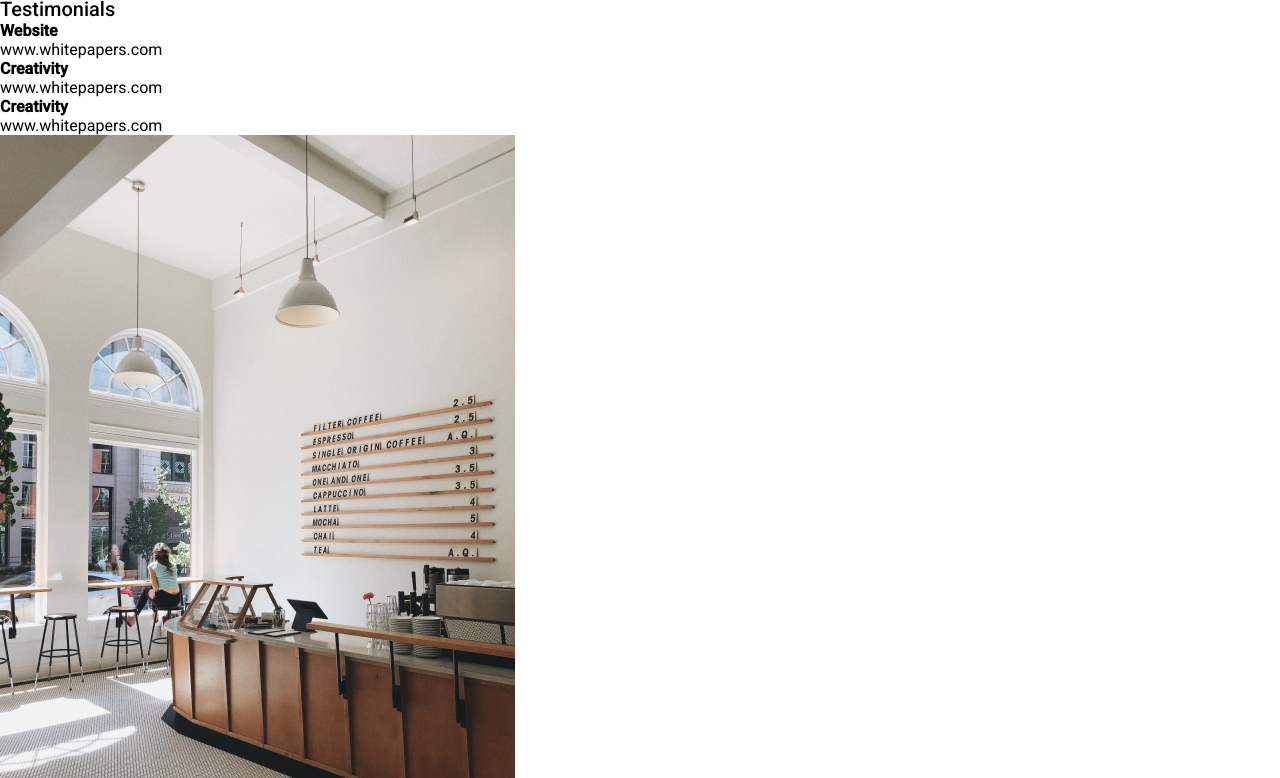
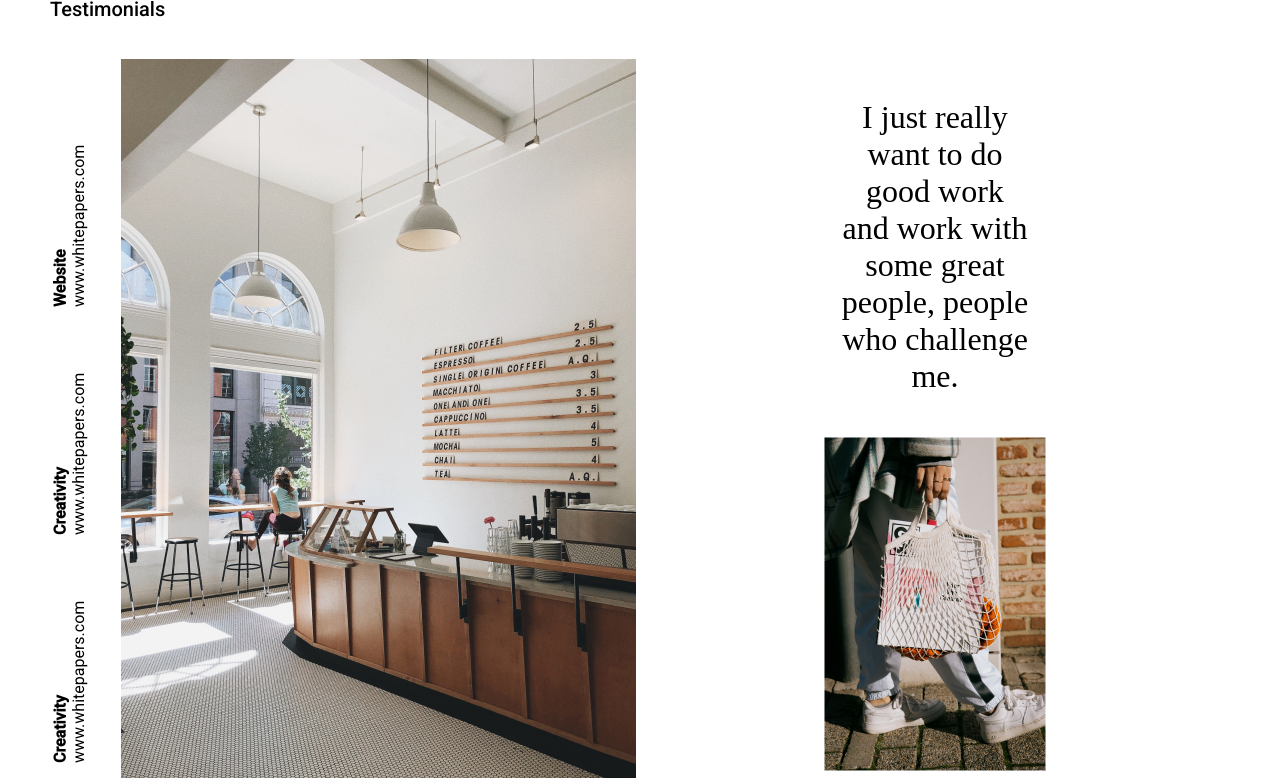
Before and after one commit to Bifka/otus-css-Zelenina, a plain HTML site: page index.html in a window 1280 px wide. Shown: the part 3367-4145 px from the top of the page. Drawn offline with nearby package versions, Linux system fonts and the light colour scheme; a web font is replaced by a local one.

Commit message:
add testimonials section

```diff
--- a/index.html
+++ b/index.html
@@ -76,16 +76,24 @@
     </section>
 
     <!-- Блок testimonials -->
-    <section>
+    <section class="wrapper-testimonials">
+
         <h2 id="section-testimonials" class=" titles">Testimonials</h2>
-        <p><strong>Website</strong><br>
-            www.whitepapers.com</p>
-        <p><strong>Creativity</strong><br>
-            www.whitepapers.com</p>
-        <p><strong>Creativity</strong><br>
-            www.whitepapers.com</p>
+
+        <div class="testimonials-block">
+            <div class="testimonials-links">
+                <a href="" class="testimonials-link"><strong>Website</strong><br>
+                    www.whitepapers.com</a>
+                <a href="" class="testimonials-link"><strong>Creativity</strong><br>
+                    www.whitepapers.com</a>
+                <a href="" class="testimonials-link"><strong>Creativity</strong><br>
+                    www.whitepapers.com</a>
+            </div>
+
             <img src="./images/testimonials.png" alt="/">
-        <p class="text-block4">I just really <br>
+
+            <div class="testimonials-purpose">
+                <p class="text-testimonials">I just really <br>
                     want to do <br>
                     good work<br>
                     and work with <br>
@@ -94,6 +102,8 @@
                     who challenge <br>
                     me.</p>
                 <img src="./images/testimonials-2.png" alt="/">
+            </div>
+        </div>
     </section>
 
     <!-- Блок strong-points -->
--- a/styles/style.css
+++ b/styles/style.css
@@ -43,10 +43,18 @@ blockquote{
     font-weight: 400;
 }
 
-.text-block4{
+.text-testimonials{
     font-family: 'Bitter Regular', serif;
     font-size: 32px;
     font-weight: 400;
+    text-align: center;
+    margin-bottom: 42px;
+}
+
+.testimonials-link{
+  font-family: 'Roboto', sans-serif;
+  font-size: 16px;
+  font-weight: 400;
 }
 
 .text-block5{
@@ -211,3 +219,41 @@ blockquote{
 }
 
 /* Окончание стилей блока biography */
+
+/* Стили блока testimonials */
+
+.wrapper-testimonials{
+  max-width: 1180px;
+  margin: 0 auto;
+}
+
+.testimonials-block{
+  display: grid;
+  grid-template-columns: 6% 44% 50%;
+}
+
+#section-testimonials{
+  margin-bottom: 38px;
+}
+
+.testimonials-links{
+  display: flex;
+  flex-flow: row wrap;
+  align-content: flex-end;
+  margin-bottom: 15px;
+  gap: 190px;
+}
+
+.testimonials-link{
+  text-decoration: none;
+  color: black;
+  transform: rotate(-90deg);
+  transform-origin: top left;
+}
+
+.testimonials-purpose{
+  align-self: center;
+  justify-self: center;
+}
+
+/* Окончание стилей блока testimonials */
```
Lines whose indentation alone changed are shown as unchanged.
